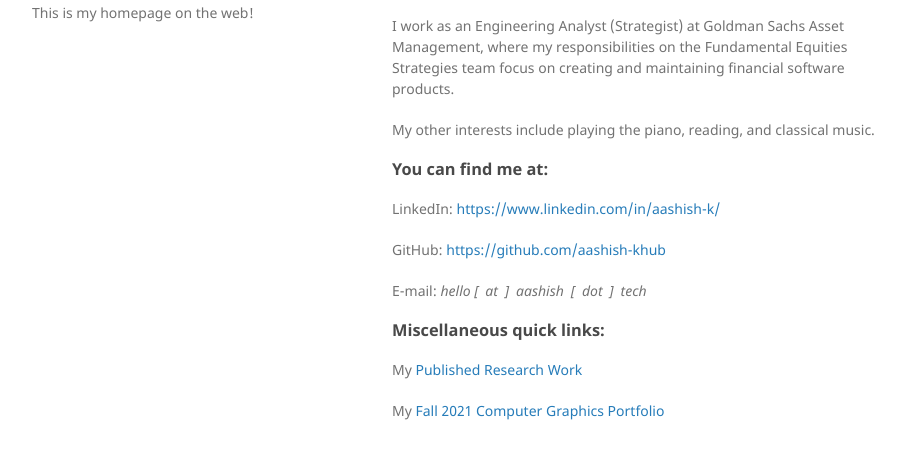
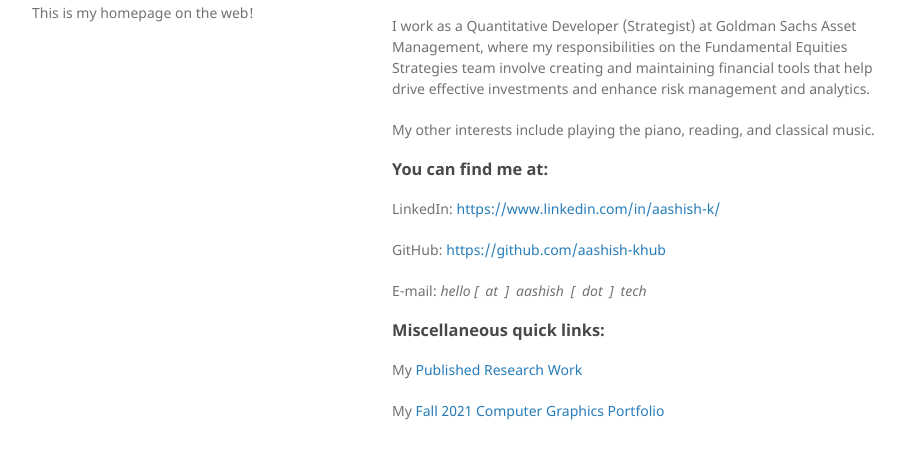
Before and after one commit to aashish-khub/aashish-khub.github.io, a Jekyll site: the page built from index.md, in a window 1280 px wide, cut to the strip 366-825 px from the top of the page. Shown: the whole strip, without its empty margins (178-1082 px from the left). Built offline with Jekyll 4.4.1, drawn with Linux system fonts in a browser that asks for light colours; our own code applies the rules of GitHub Pages for plain Markdown files.

Commit message:
general updates

```diff
--- a/index.md
+++ b/index.md
@@ -9,7 +9,7 @@
 
 At New York University, I worked as a Course Assistant (for General Physics and Data Structures classes), as well as a tutor (for Java Object-Oriented Programming and General Physics). I'm skilled in Python, Java, C, and at learning new languages and understanding new environments quickly and deeply.
 
-I work as an Engineering Analyst (Strategist) at Goldman Sachs Asset Management, where my responsibilities on the Fundamental Equities Strategies team focus on creating and maintaining financial software products.
+I work as a Quantitative Developer (Strategist) at Goldman Sachs Asset Management, where my responsibilities on the Fundamental Equities Strategies team involve creating and maintaining financial tools that help drive effective investments and enhance risk management and analytics.
 
 My other interests include playing the piano, reading, and classical music.
 
```
